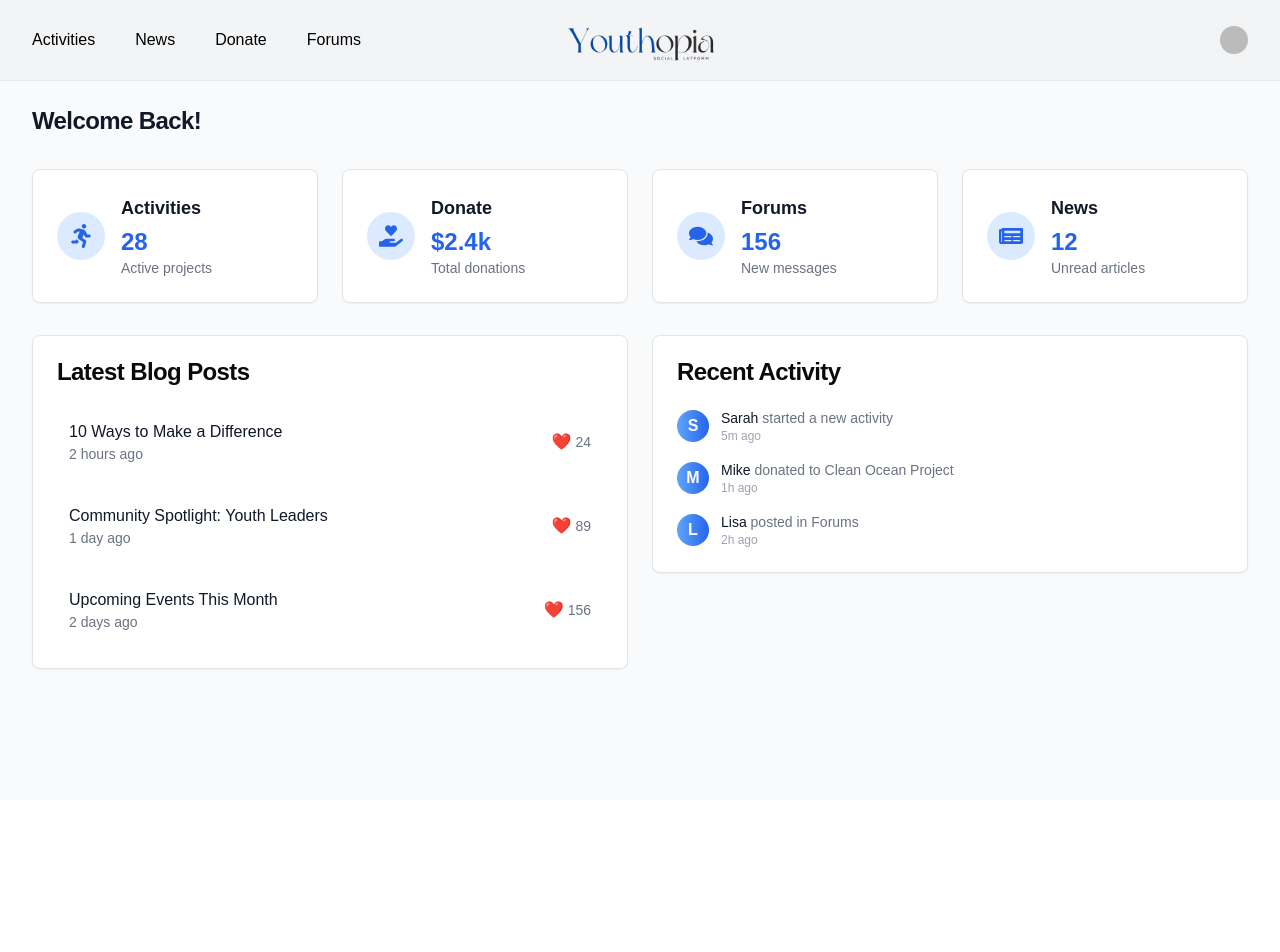
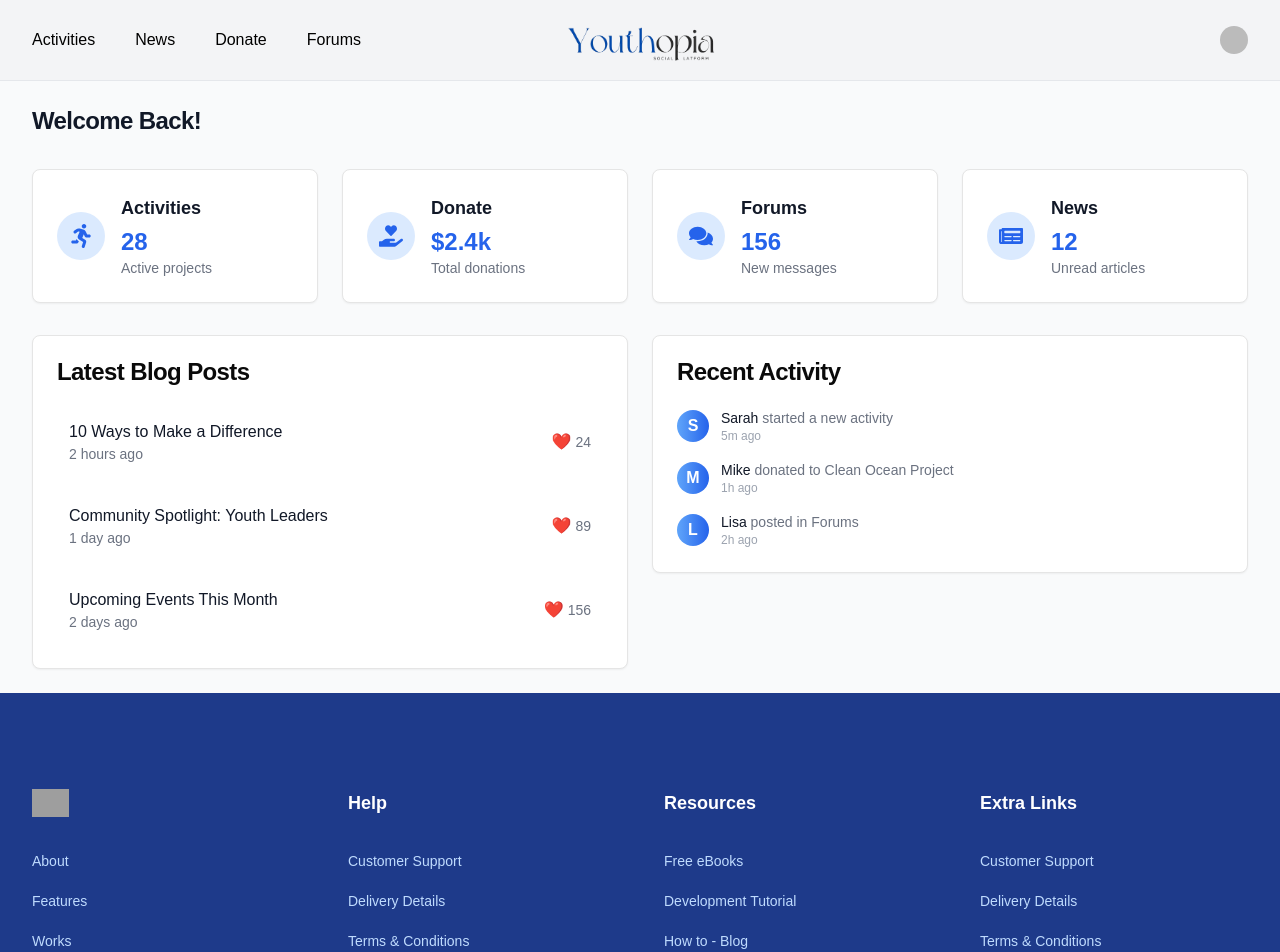
Before and after one commit to notkannan/youthopia_v2, a Next.js app: page /home in a window 1280 px wide. Shown: the top 952 px of the page. Before the commit the page ends 800 px from the top, so only its background shows below. Built offline with nearby package versions, Linux system fonts and the light colour scheme; no server answers; sample sign-in values are in the browser's storage; grey boxes are pictures that could not be loaded; some icons are missing.

Commit message:
Add Footer to Auth Landing Page

```diff
--- a/app/home/page.tsx
+++ b/app/home/page.tsx
@@ -6,7 +6,7 @@ import { useEffect } from 'react';
 import Header from '../components/Header';
 import { Card, CardHeader, CardTitle, CardContent } from '@/components/ui/card';
 import { FaRunning, FaHandHoldingHeart, FaComments, FaNewspaper, FaBullhorn } from 'react-icons/fa';
-import { UserButton } from '@clerk/nextjs';
+import Footer from '../components/Footer';
 
 const commonStyles = {
   navCard: "transition-all duration-200 hover:shadow-lg hover:-translate-y-1 cursor-pointer",
@@ -150,6 +150,7 @@ const Dashboard = () => {
           </div>
         </div>
       </div>
+      <Footer />
     </div>
   );
 };
```
